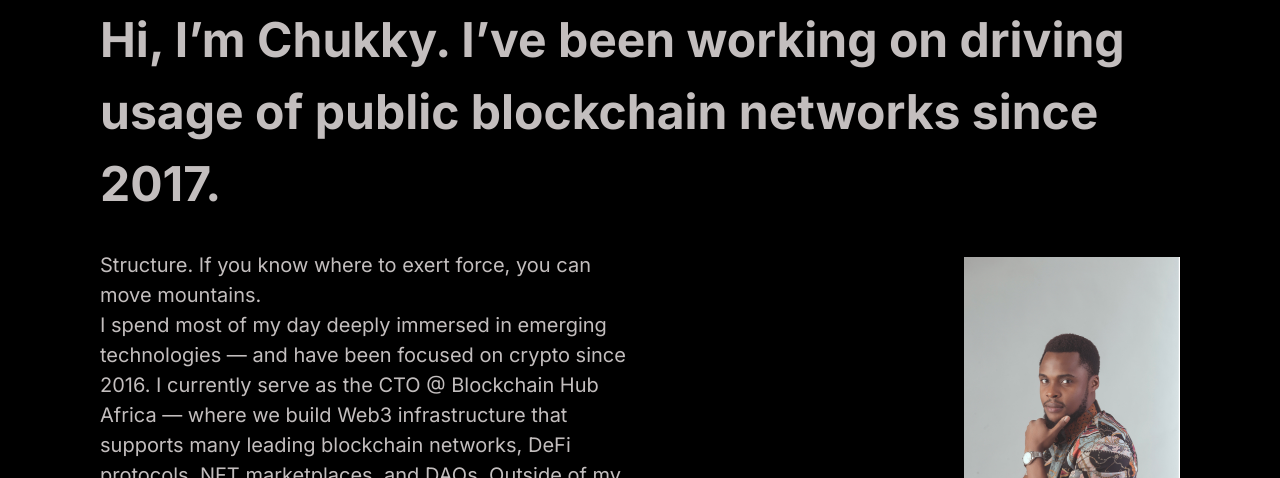
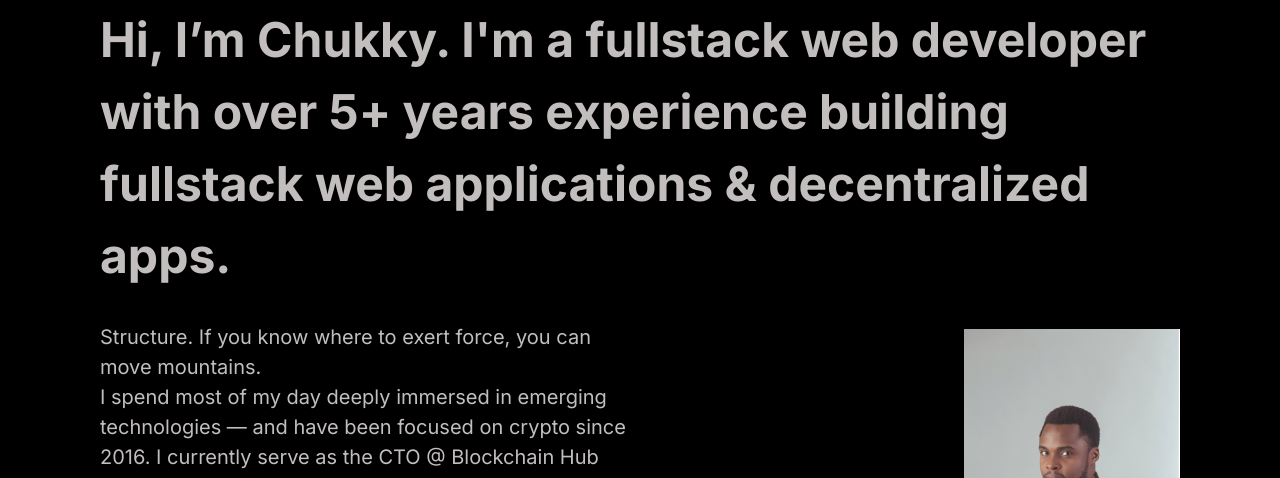
Before and after one commit to chuksy92/personal_website, a website built with Parcel: page index.html in a window 1280 px wide. Shown: the part 322-800 px from the top of the page. Built offline with nearby package versions, Linux system fonts and the light colour scheme; files whose address does not match are found by name.

Commit message:
Modified hero content

```diff
--- a/index.html
+++ b/index.html
@@ -47,8 +47,7 @@
 			>
 				<h1 class="hero__heading">
 					<span>&#128587;&#127998;</span> <br />
-					Hi, I’m Chukky. I’ve been working on driving usage of public
-					blockchain networks since 2017.
+					Hi, I’m Chukky. I'm a fullstack web developer with over 5+ years experience building fullstack web applications & decentralized apps.
 				</h1>
 				<div class="grid grid--1x2">
 					<p class="hero__content">
```
